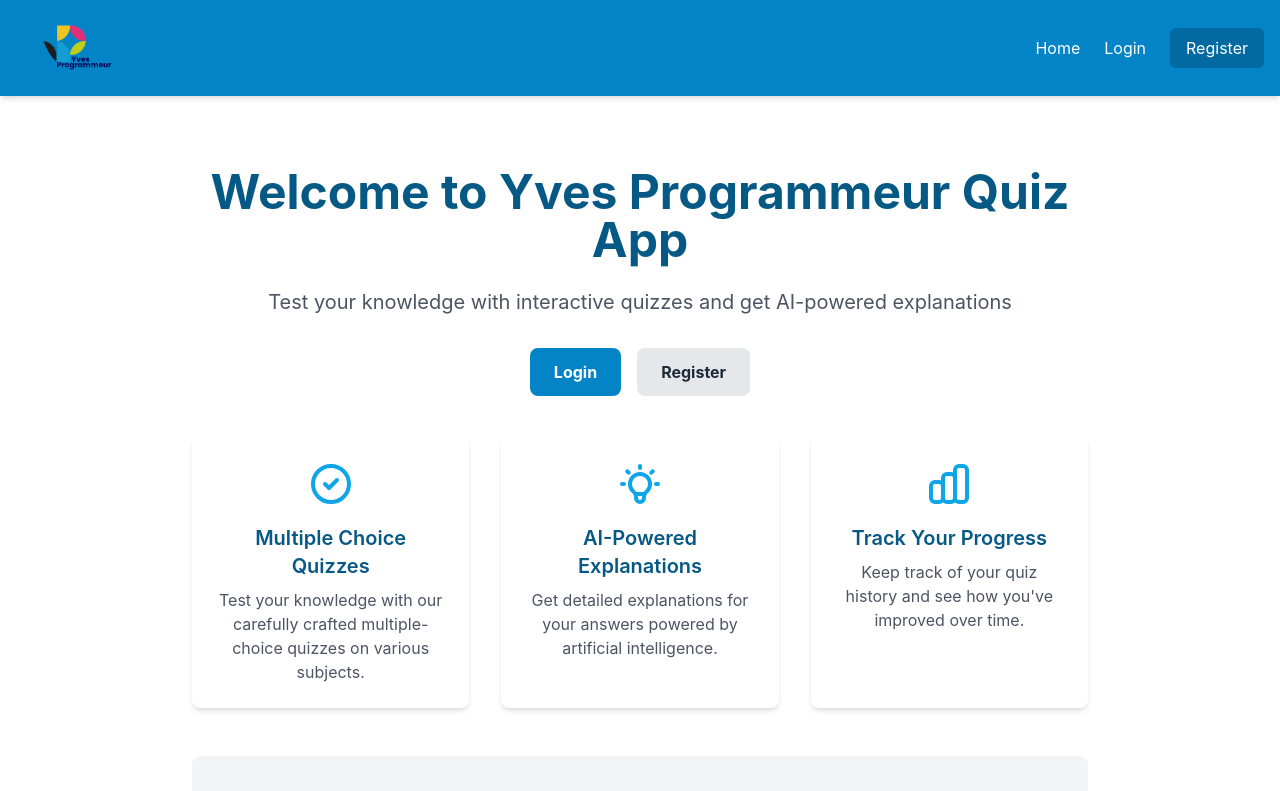
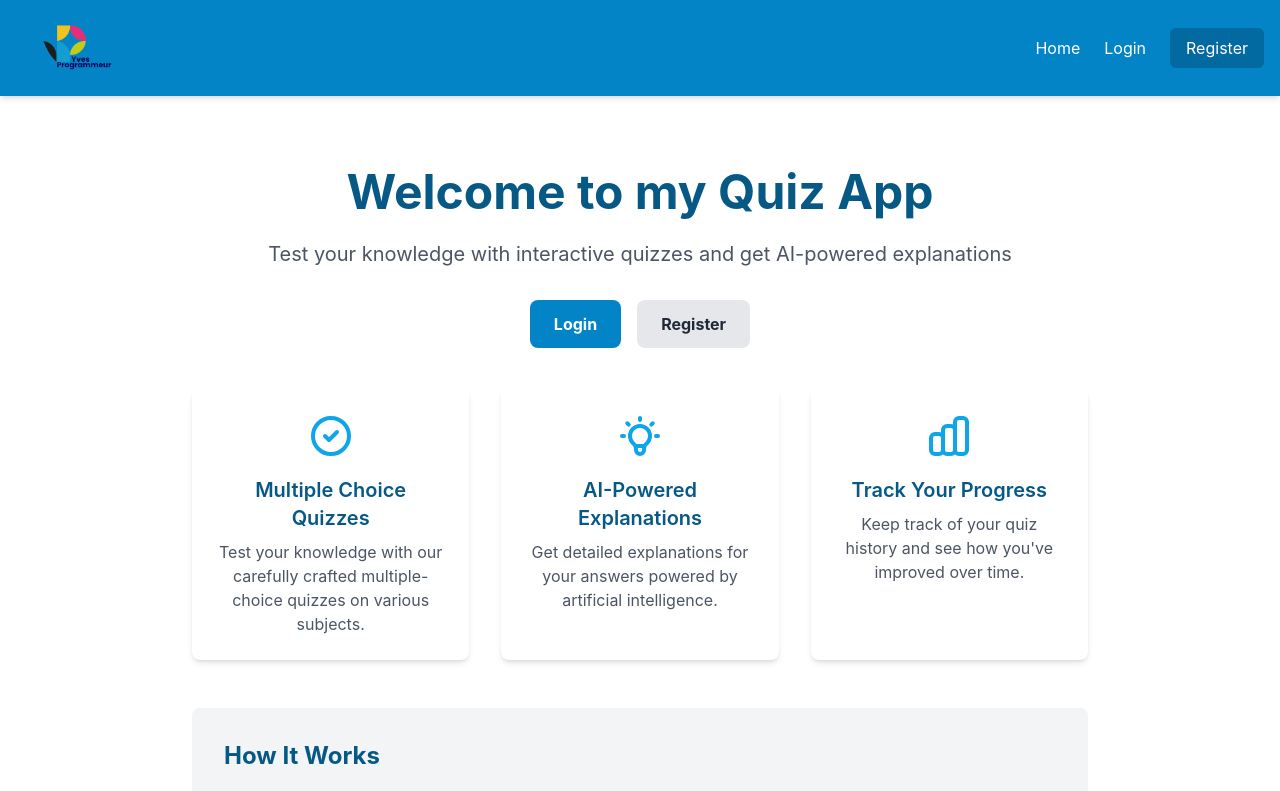
Before and after one commit to yvespollah/QuizApp, a React (Create React App) app in the folder frontend/: page / in a window 1280 px wide. Shown: the top 791 px of the page. Built offline with nearby package versions, Linux system fonts and the light colour scheme.

Commit message:
version beta

```diff
--- a/frontend/src/pages/Home.js
+++ b/frontend/src/pages/Home.js
@@ -9,7 +9,7 @@ const Home = () => {
     <div className="max-w-4xl mx-auto">
       <div className="text-center py-10">
         <h1 className="text-4xl md:text-5xl font-bold mb-6 text-primary-800">
-          Welcome to Yves Programmeur Quiz App
+          Welcome to my Quiz App
         </h1>
         <p className="text-xl text-gray-600 mb-8">
           Test your knowledge with interactive quizzes and get AI-powered explanations
```
